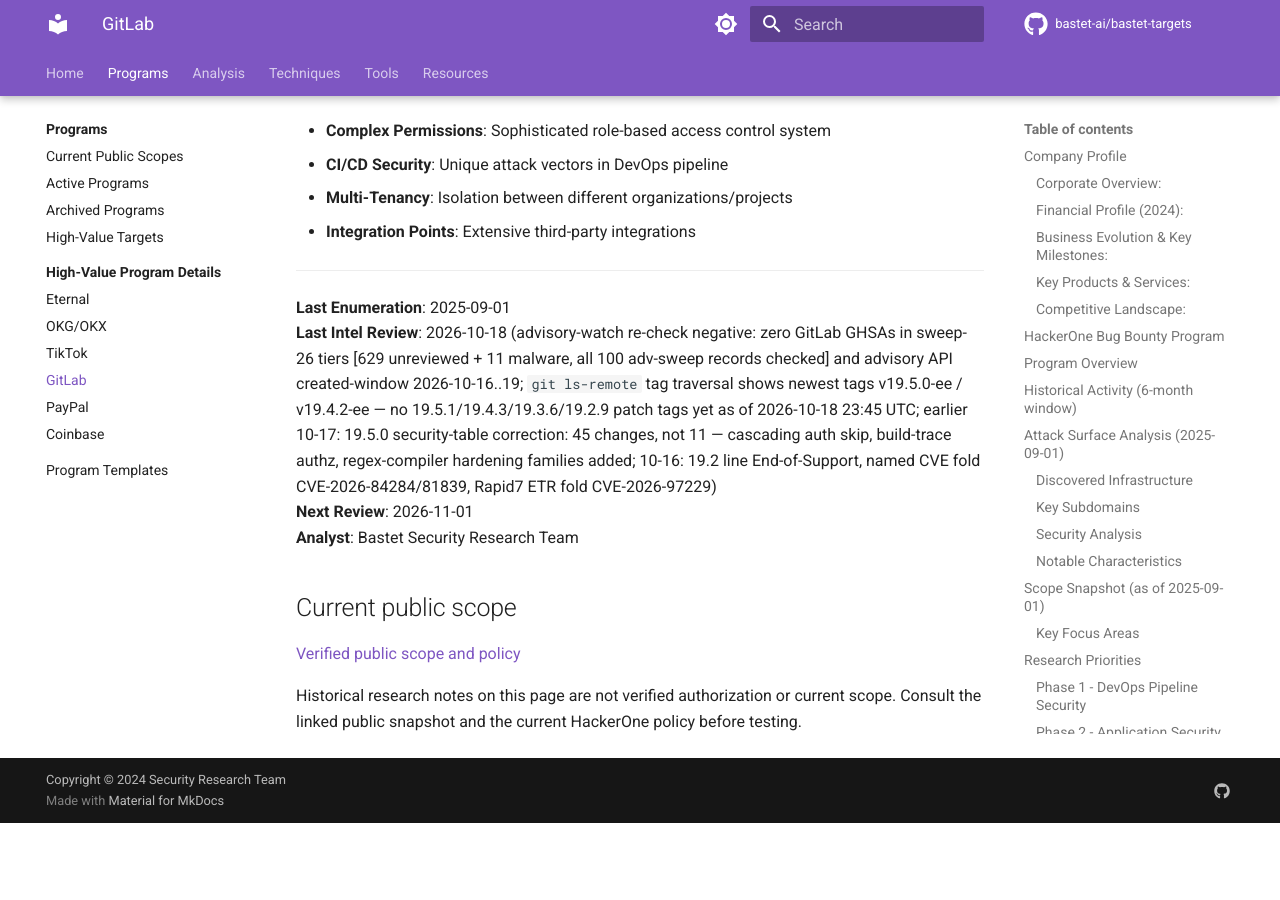
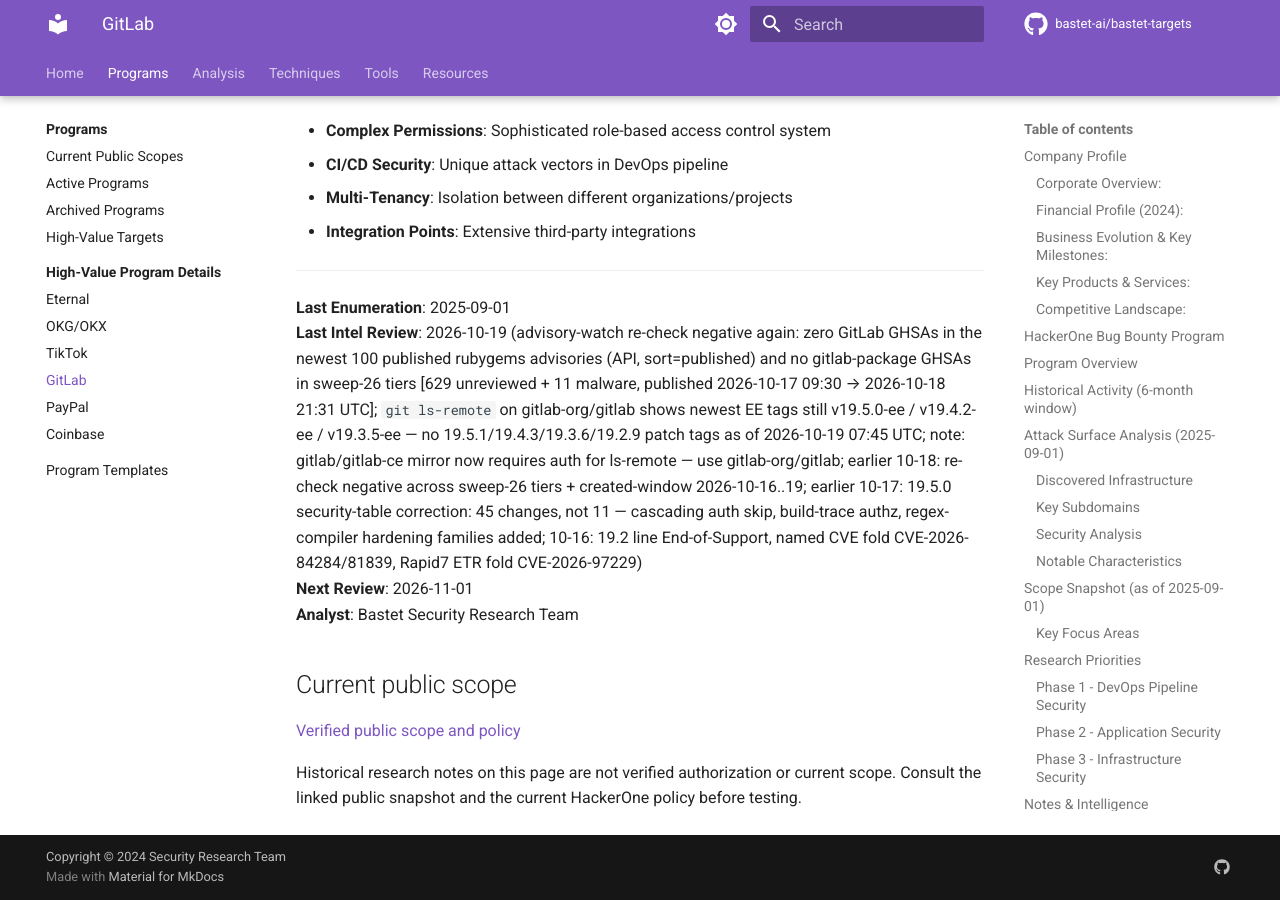
Before and after one commit to bastet-ai/bastet-targets, an MkDocs documentation site: the page built from docs/programs/gitlab/README.md, in a window 1280 px wide and 900 px high, scrolled down 12801 px. Built offline with MkDocs 1.6.1 and Material for MkDocs 9.7.7, drawn with Linux system fonts in a browser that asks for light colours; comment, search, counter and statistics services are not loaded; before the commit the page ends 13624 px from its top, so only the background shows below that.

Commit message:
Amazon VRP intel 2026-10-19: vmgenid NULL-deref GHSA-p8pc-3hw3-fwp9/CVE-2026-98841 - advisory names Firecracker snapshot-restore as IRQ trigger, driver_data-NULL panic at probe, unreviewed kernel mirror no severity/bulletin yet (microVM snapshot-lifecycle race class) + GitLab advisory-watch 10-19 re-check negative (zero GitLab GHSAs newest-100 rubygems API + sweep26 tiers; newest EE tags still v19.5.0/v19.4.2/v19.3.5, no patch releases; gitlab-ce ls-remote now auth-gated, use gitlab-org/gitlab)

```diff
--- a/docs/programs/gitlab/README.md
+++ b/docs/programs/gitlab/README.md
@@ -183,7 +183,7 @@
 ---
 
 **Last Enumeration**: 2025-09-01
-**Last Intel Review**: 2026-10-18 (advisory-watch re-check negative: zero GitLab GHSAs in sweep-26 tiers [629 unreviewed + 11 malware, all 100 adv-sweep records checked] and advisory API created-window 2026-10-16..19; `git ls-remote` tag traversal shows newest tags v19.5.0-ee / v19.4.2-ee — no 19.5.1/19.4.3/19.3.6/19.2.9 patch tags yet as of 2026-10-18 23:45 UTC; earlier 10-17: 19.5.0 security-table correction: 45 changes, not 11 — cascading auth skip, build-trace authz, regex-compiler hardening families added; 10-16: 19.2 line End-of-Support, named CVE fold CVE-2026-84284/81839, Rapid7 ETR fold CVE-2026-97229)
+**Last Intel Review**: 2026-10-19 (advisory-watch re-check negative again: zero GitLab GHSAs in the newest 100 published rubygems advisories (API, sort=published) and no gitlab-package GHSAs in sweep-26 tiers [629 unreviewed + 11 malware, published 2026-10-17 09:30 → 2026-10-18 21:31 UTC]; `git ls-remote` on gitlab-org/gitlab shows newest EE tags still v19.5.0-ee / v19.4.2-ee / v19.3.5-ee — no 19.5.1/19.4.3/19.3.6/19.2.9 patch tags as of 2026-10-19 07:45 UTC; note: gitlab/gitlab-ce mirror now requires auth for ls-remote — use gitlab-org/gitlab; earlier 10-18: re-check negative across sweep-26 tiers + created-window 2026-10-16..19; earlier 10-17: 19.5.0 security-table correction: 45 changes, not 11 — cascading auth skip, build-trace authz, regex-compiler hardening families added; 10-16: 19.2 line End-of-Support, named CVE fold CVE-2026-84284/81839, Rapid7 ETR fold CVE-2026-97229)
 **Next Review**: 2026-11-01
 **Analyst**: Bastet Security Research Team
 
```
Also changed, not shown: docs/programs/amazonvrp/README.md (+1 -0 lines).
